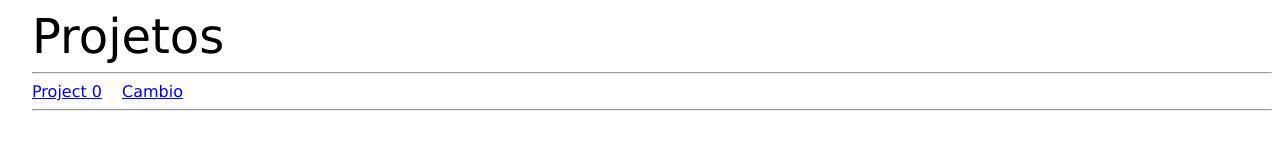
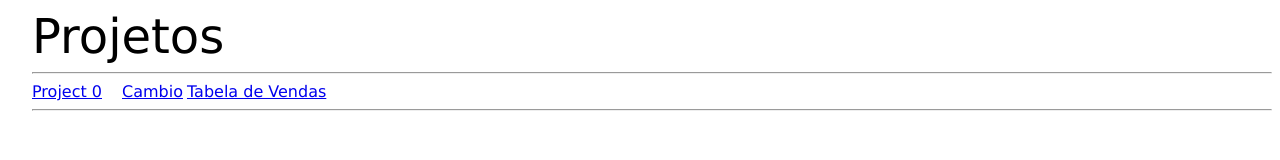
Before and after one commit to mpfmoreira/mpfmoreira.github.io, a plain HTML site: page index.html in a window 1280 px wide. Drawn offline with Linux system fonts and the light colour scheme.

Commit message:
Update index.html

```diff
--- a/index.html
+++ b/index.html
@@ -24,6 +24,7 @@
         <div>
         <a href="btexto.html"> Project 0</a>
         <a href="cambio.html" style='margin-left: 1em;'> Cambio</a>
+        <a href="tabela1.html"> Tabela de Vendas</a>
         </div>
         <hr>
     </body>
```
